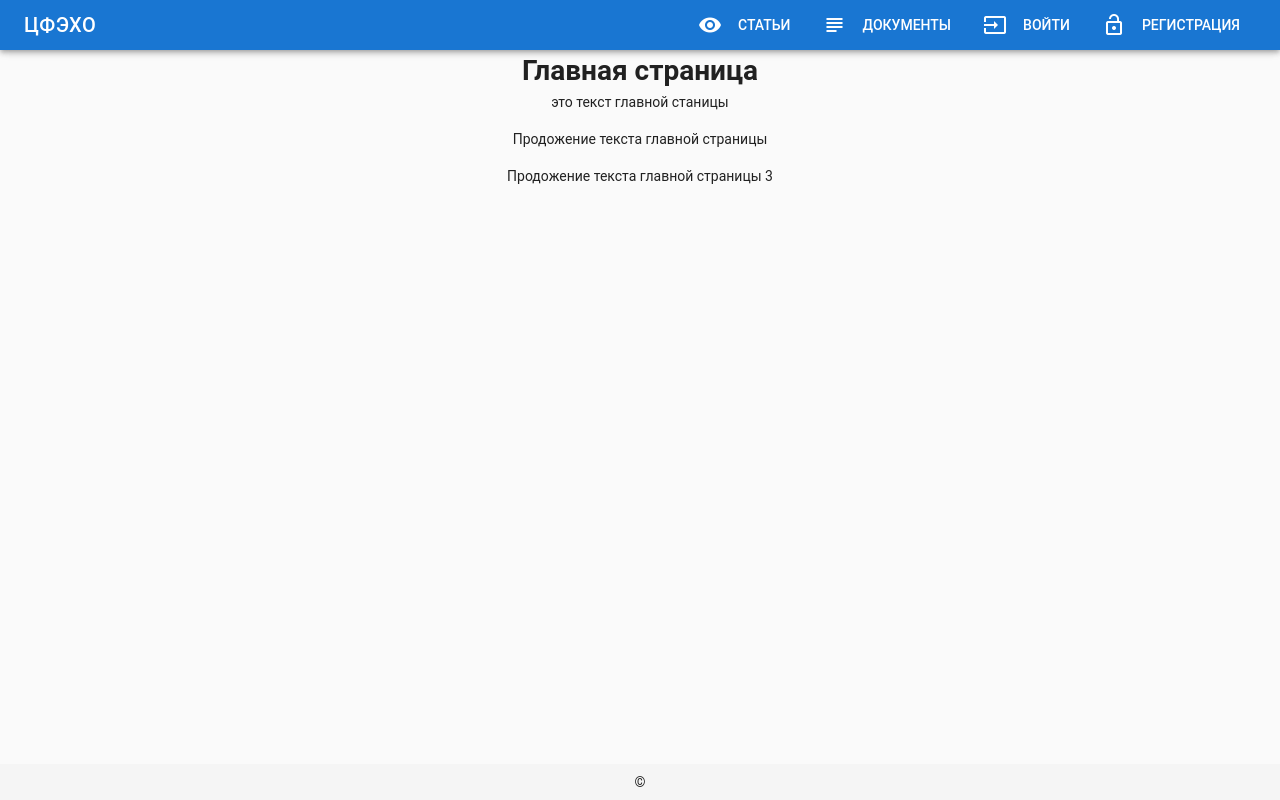
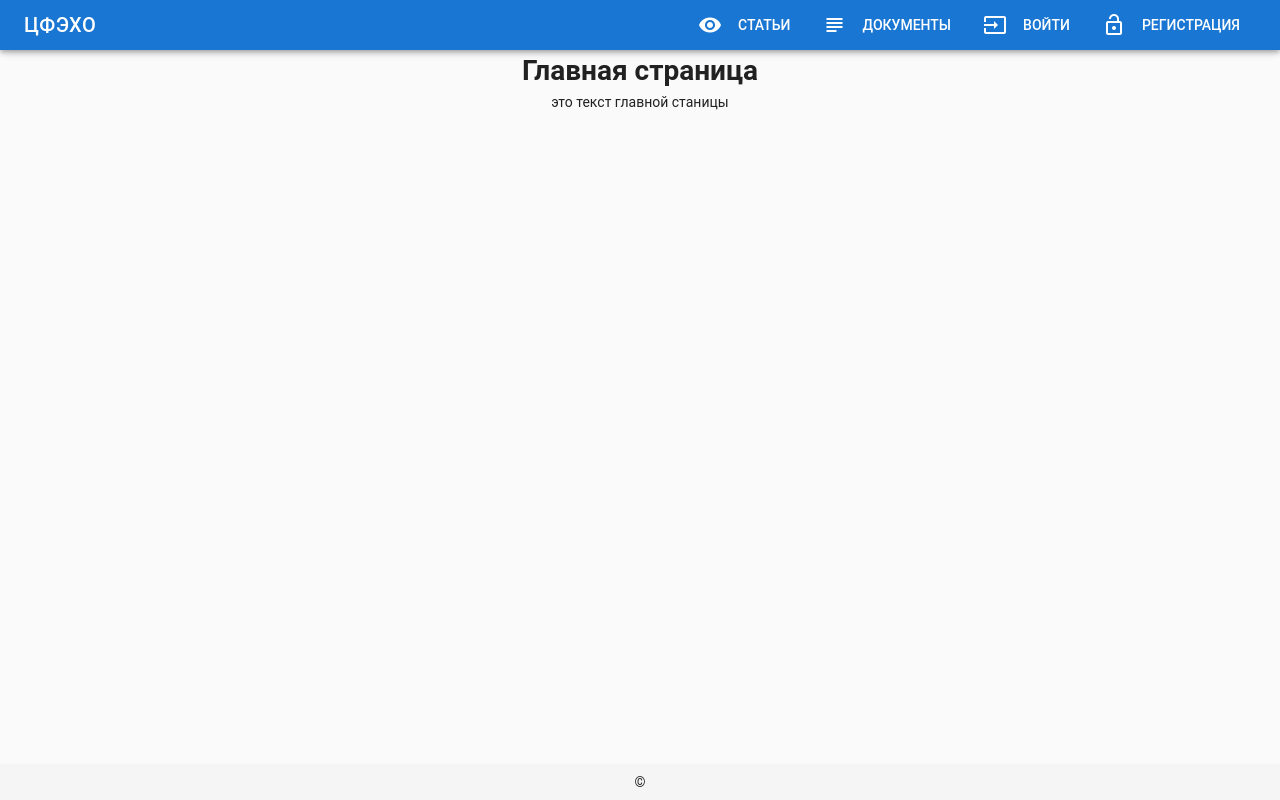
Before and after one commit to Sofron80/cfeho, a Vue app: page / in a window 1280 px wide. Built offline with nearby package versions, Linux system fonts and the light colour scheme; no server answers.

Commit message:
modifet home.vue

```diff
--- a/src/views/Home.vue
+++ b/src/views/Home.vue
@@ -2,8 +2,7 @@
   .text-xs-center
     h1 Главная страница
     p это текст главной станицы
-    p Продожение текста главной страницы
-    p Продожение текста главной страницы 3
+
 </template>
 
 <script>
```
